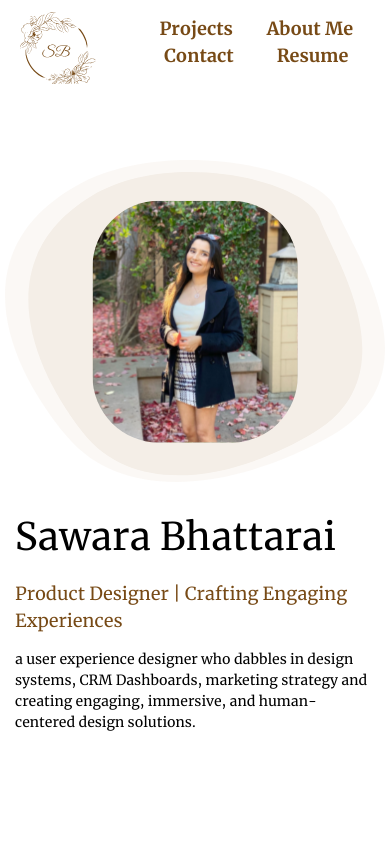
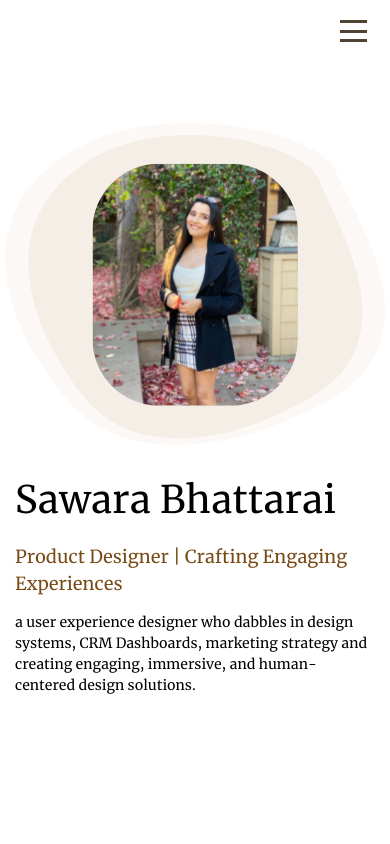
Before and after one commit to jenawen/sawara, a React (Vite) app: page / in a window 390 px wide. Shown: the top 844 px of the page. Built offline with nearby package versions, Linux system fonts and the light colour scheme.

Commit message:
mobile header

```diff
--- /dev/null
+++ b/src/components/Header/MobileHeader/index.css
@@ -0,0 +1,149 @@
+.mobile-header-false {
+  width: 100%;
+  display: flex;
+  flex-direction: row;
+  flex-wrap: nowrap;
+  justify-content: flex-end;
+  align-items: flex-start;
+  align-content: stretch;
+  padding-bottom: 5px;
+}
+.mobile-header-true {
+  /* width: 100%; */
+  display: flex;
+  flex-direction: column;
+  flex-wrap: nowrap;
+  justify-content: flex-end;
+  align-items: flex-end;
+  align-content: stretch;
+  background-color: rgba(248, 245, 241, 0.6);
+  padding-bottom: 5px;
+}
+
+.nav-toggle-false {
+  display: flex;
+  flex-direction: column;
+  justify-content: space-between;
+  height: 20px;
+  width: 28px;
+  padding-right: 40px;
+  @media screen and (max-width: 480px) {
+    padding-right: 20px;
+    padding-top: 20px;
+    /* padding: 20px; */
+    width: 30px;
+    height: 22px;
+
+    /* background-color: #f7f1f0; */
+    /* box-shadow: 0 0 0 1px #f7f1f0; */
+  }
+}
+.nav-toggle-true {
+  display: flex;
+  flex-direction: column;
+  justify-content: space-between;
+  height: 20px;
+  width: 28px;
+  padding-right: 40px;
+  @media screen and (max-width: 480px) {
+    padding-right: 20px;
+    padding-top: 20px;
+    /* padding: 20px; */
+    width: 30px;
+    height: 22px;
+
+    /* background-color: #f7f1f0; */
+    /* box-shadow: 0 0 0 1px #f7f1f0; */
+  }
+}
+
+.bar-1-false {
+  height: 3px;
+  width: 100%;
+  background-color: #504333;
+  transition: all 150ms ease-in-out;
+  @media screen and (max-width: 480px) {
+    width: 90%;
+  }
+}
+.bar-2-false {
+  height: 3px;
+  width: 100%;
+  background-color: #504333;
+  transition: all 150ms ease-in-out;
+  @media screen and (max-width: 480px) {
+    width: 90%;
+  }
+}
+.bar-3-false {
+  height: 3px;
+  width: 100%;
+  background-color: #504333;
+  transition: all 150ms ease-in-out;
+  @media screen and (max-width: 480px) {
+    width: 90%;
+  }
+}
+
+.nav-toggle:hover {
+  cursor: pointer;
+}
+
+.bar-1-true {
+  transition: all 150ms ease-in-out;
+  transform: rotate(45deg);
+  transform-origin: top left;
+  width: 28px;
+  height: 3px;
+  width: 100%;
+  background-color: #504333;
+  @media screen and (max-width: 480px) {
+    width: 28px;
+  }
+}
+
+.bar-2-true {
+  transition: all 150ms ease-in-out;
+  transform-origin: center;
+  width: 0;
+  height: 3px;
+  /* width: 100%; */
+  background-color: #504333;
+}
+
+.bar-3-true {
+  transition: all 150ms ease-in-out;
+  transform: rotate(-45deg);
+  transform-origin: bottom left;
+  width: 28px;
+  height: 3px;
+  width: 100%;
+  background-color: #504333;
+  @media screen and (max-width: 480px) {
+    width: 28px;
+  }
+}
+
+.mmenu-container {
+  width: 100vw;
+  height: 100vh;
+  position: relative;
+  z-index: 10;
+  background-color: rgba(248, 245, 241, 0.6);
+}
+.pageList {
+  display: flex;
+  flex-direction: column;
+  flex-wrap: nowrap;
+  justify-content: space-evenly;
+  align-items: center;
+  align-content: stretch;
+  font-family: Merriweather;
+  color: #774a16;
+  height: 60%;
+  font-size: 20px;
+}
+
+.resume {
+  color: #774a16;
+}
--- /dev/null
+++ b/src/components/Header/MobileHeader/index.tsx
@@ -0,0 +1,115 @@
+/* eslint-disable @typescript-eslint/no-unsafe-call */
+/* eslint-disable @typescript-eslint/no-unsafe-assignment */
+/* eslint-disable @typescript-eslint/restrict-template-expressions */
+import { useState, useEffect } from "react";
+import "./index.css";
+import resume from "../../../../public/Sawara_Bhattarai_Resume.pdf";
+
+const MobileHeader = (props: any) => {
+  const [isOpen, setIsOpen] = useState(true);
+  const { setPage, page, setProject, setCurrent } = props;
+
+  const navToggle = document.querySelector(".nav-toggle");
+  const bars = document.querySelectorAll(".bar");
+
+  console.log(bars);
+
+  const toggleMenu = () => {
+    bars.forEach((bar) => bar.classList.toggle("x"));
+  };
+
+  const toggle = () => {
+    if (isOpen) {
+      setIsOpen(false);
+      if (navToggle) {
+        navToggle.addEventListener("click", toggleMenu);
+      }
+    }
+    if (!isOpen) {
+      setIsOpen(true);
+    }
+  };
+
+  const toggleScroll = () => {
+    if (isOpen) {
+      setIsOpen(false);
+      if (navToggle) {
+        navToggle.addEventListener("click", toggleMenu);
+      }
+    }
+  };
+
+  useEffect(() => {
+    window.addEventListener("scroll", toggleScroll);
+    return () => {
+      window.removeEventListener("scroll", toggleScroll);
+    };
+  }, []);
+
+  return (
+    <div className={`mobile-header-${isOpen}`}>
+      <div
+        onClick={() => {
+          toggle();
+        }}
+        className={`nav-toggle-${isOpen}`}
+      >
+        <div className={`bar-1-${isOpen}`}></div>
+        <div className={`bar-2-${isOpen}`}></div>
+        <div className={`bar-3-${isOpen}`}></div>
+      </div>
+
+      {isOpen ? (
+        <div className="mmenu-container">
+          <div className="pageList">
+            <span
+              onClick={() => {
+                setPage("projects");
+                setProject("none");
+                setCurrent(2);
+                setIsOpen(false);
+              }}
+            >
+              {" "}
+              Projects
+            </span>
+            <span
+              onClick={() => {
+                setPage("about");
+                setProject("none");
+                setIsOpen(false);
+                setCurrent(3);
+              }}
+            >
+              {" "}
+              About Me
+            </span>
+            <span
+              onClick={() => {
+                setPage("contact");
+                setProject("none");
+                setIsOpen(false);
+                setCurrent(4);
+              }}
+            >
+              {" "}
+              Contact
+            </span>
+            <a
+              href={resume}
+              download="sawara_bhattarai_resume"
+              target="_blank"
+              rel="noreferrer"
+              className="resume"
+            >
+              {" "}
+              Resume
+            </a>
+          </div>
+        </div>
+      ) : null}
+    </div>
+  );
+};
+
+export default MobileHeader;
--- a/src/components/Wrapper/index.tsx
+++ b/src/components/Wrapper/index.tsx
@@ -11,11 +11,17 @@ import KM from "../Pages/Projects/KM";
 import Crowdplat from "../Pages/Projects/Crowdplat";
 import "../../fonts/Merriweather-Regular.ttf";
 import "../../fonts/Merriweather-Bold.ttf";
+import MobileHeader from "../Header/MobileHeader";
 
 const Wrapper = () => {
   const [page, setPage] = useState("intro");
   const [project, setProject] = useState("none");
   const [current, setCurrent] = useState(1);
+  const [width, setWidth] = useState(0);
+
+  useEffect(() => {
+    setWidth(window.innerWidth);
+  }, []);
 
   useEffect(() => {
     if (current === 6) {
@@ -49,6 +55,7 @@ const Wrapper = () => {
 
   return (
     <div className="parent-wrapper">
+      {width > 480 ? (
         <div className="header-section d-none d-xl-block">
           <Header
             setPage={setPage}
@@ -58,6 +65,17 @@ const Wrapper = () => {
             setCurrent={setCurrent}
           />
         </div>
+      ) : (
+        <div className="header-section d-none d-xl-block">
+          <MobileHeader
+            setPage={setPage}
+            page={page}
+            project={project}
+            setProject={setProject}
+            setCurrent={setCurrent}
+          />
+        </div>
+      )}
 
       {project === "Express Pay" ? (
         <ExpressPay />
```
Lines whose indentation alone changed are shown as unchanged.
